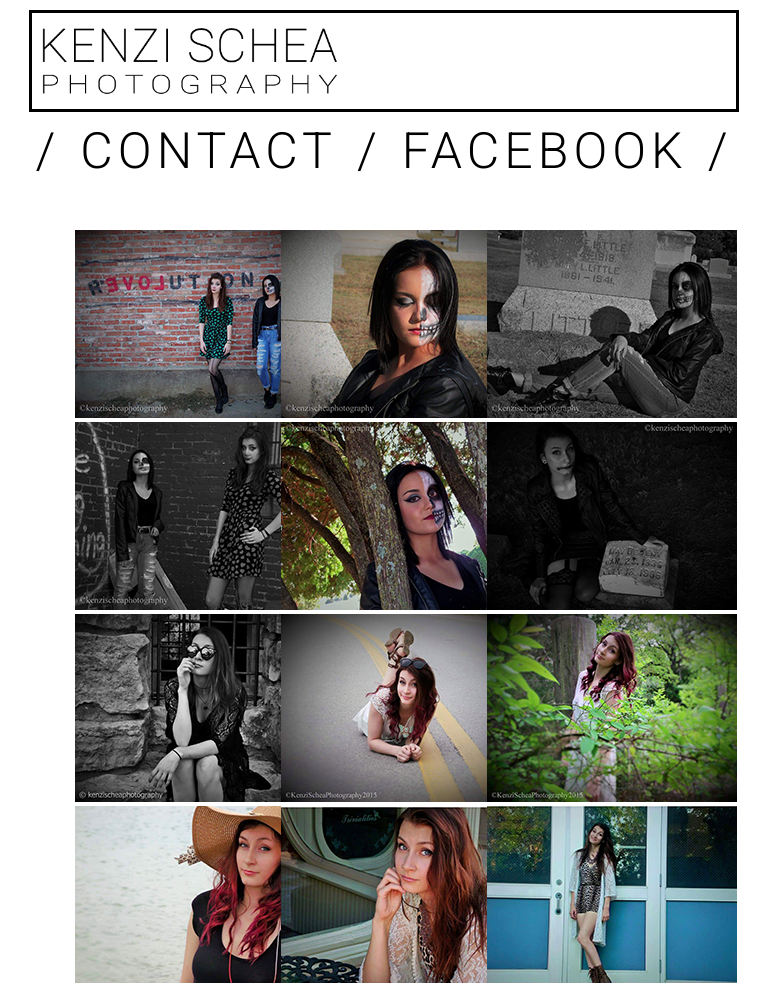
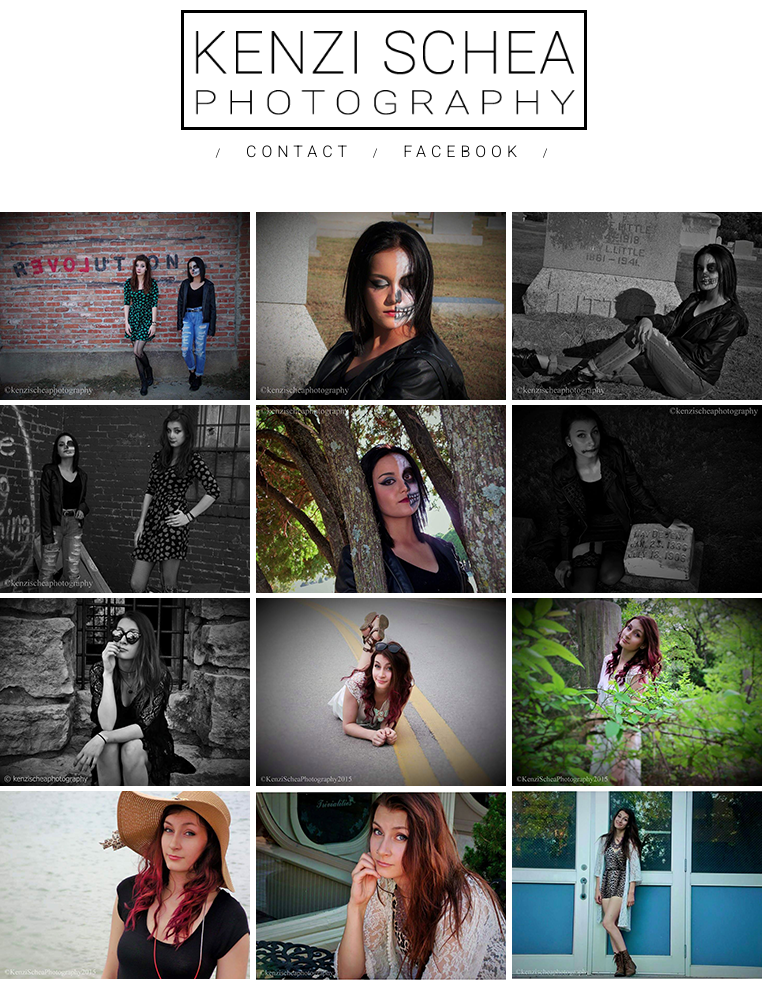
Before and after one commit to wmech16/kenziphoto, a website: page index.html in a window 768 px wide. Shown: the top 983 px of the page. Drawn offline with nearby package versions, Linux system fonts and the light colour scheme.

Commit message:
fixing font sizes

```diff
--- a/index.html
+++ b/index.html
@@ -13,11 +13,12 @@
 </head>
 <body>
 	<div class = "site-wrapper">
+        <div class = "corner_wrap">
+				<div class = "small_logo_wrap">
+					<img class = "img-log" src="public/img/logo.png" alt="">
+				</div>
 	<header id = "nav_bar">
-			<div class = "corner_wrap">
-				<div class = "small_logo_wrap">
-					<img src="public/img/logo.png" alt="">
-				</div>
+
 
 			<ul class = "nav-list">
 				<li class = "sep">/</li>
--- a/public/sass/style.scss
+++ b/public/sass/style.scss
@@ -7,6 +7,90 @@ $background: #f3f3f3;
 * {
 	margin: 0;
 }
+
+@charset "utf-8";
+    /* CSS Document */
+    /* Smartphones (portrait and landscape) ----------- */
+    @media only screen
+    and (min-device-width : 320px)
+    and (max-device-width : 480px) {
+     html
+     {
+      font-size: 75%;
+     }
+    }
+    /* Smartphones (landscape) ----------- */
+    @media only screen
+    and (min-width : 321px) {
+     html
+     {
+      font-size: 120%;
+     }
+    }
+    /* Smartphones (portrait) ----------- */
+    @media only screen
+    and (max-width : 320px) {
+     html
+     {
+      font-size: 120%;
+     }
+    }
+    /* iPads (portrait and landscape) ----------- */
+    @media only screen
+    and (min-device-width : 768px)
+    and (max-device-width : 1024px) {
+     html
+     {
+      font-size: 120%;
+     }
+    }
+    /* iPads (landscape) ----------- */
+    @media only screen
+    and (min-device-width : 768px)
+    and (max-device-width : 1024px)
+    and (orientation : landscape) {
+     html
+     {
+      font-size: 150%;
+     }
+    }
+    /* iPads (portrait) ----------- */
+    @media only screen
+    and (min-device-width : 768px)
+    and (max-device-width : 1024px)
+    and (orientation : portrait) {
+
+     html
+     {
+      font-size: 120%;
+     }
+    }
+    /* Desktops and laptops ----------- */
+    @media only screen
+    and (min-width : 1224px) {
+     html
+     {
+      font-size: 156%;
+     }
+    }
+    /* Large screens ----------- */
+    @media only screen
+    and (min-width : 1824px) {
+     html
+     {
+      font-size: 200%;
+     }
+    }
+    /* iPhone 4 ----------- */
+    @media
+    only screen and (-webkit-min-device-pixel-ratio : 1.5),
+    only screen and (min-device-pixel-ratio : 1.5) {
+     html
+     {
+      font-size: 190%;
+     }
+    }
+
 
 a { text-decoration: none; color:#000; }
 a:visited { text-decoration: none; }
@@ -30,16 +114,6 @@ ul, ol {
 	text-align: center;
 
 }
-
-.nav-text, .sep {
-    font-size: 50px;
-}
-
-// @media (max-width: 850px) {
-//     .nav-text {
-//         font-size: 20px;
-//     }
-// }
 
 li {
 	display: inline;
@@ -78,15 +152,22 @@ li {
 
 }
 
+.nav-text {
+    font-size: 16px;
+}
+
 .small_logo_wrap {
 	margin: 10px;
-	border: 3px black solid;
+    display: flex;
+    justify-content: center;
 }
 
 .small_logo_wrap img {
-	width: 300px;
-	height: auto;
+	width: auto;
+	height: 100px;
 	padding: 7px;
+	border: 3px black solid;
+
 
 }
 
@@ -96,12 +177,6 @@ li {
 
 }
 
-@media (max-width: 900px) {
-	.container {
-		max-width: 800px;
-		margin: 50px 75px;
-	}
-}
 
 
 
@@ -113,17 +188,17 @@ li {
     margin: 0 auto;
 }
 
-@media (max-width: 1000px) {
+// @media (max-width: 1000px) {
 
-	.about, .phone, .email, .close-popup, .menu-toggle menu-toggle--close {
-		font-size: 1.6em;
-		font-family: $roboto;
+// 	.about, .phone, .email, .close-popup, .menu-toggle menu-toggle--close {
+// 		font-size: 1.6em;
+// 		font-family: $roboto;
 
-	}
-	.phone {
-		margin-right: 33px;
-	}
-}
+// 	}
+// 	.phone {
+// 		margin-right: 33px;
+// 	}
+// }
 
 .about-contain{
     width: 300px;
```
Also changed, not shown: public/css/style.css.
